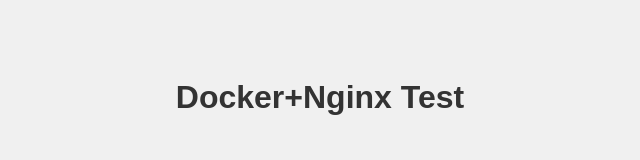
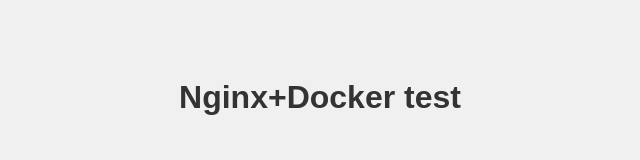
Before and after one commit to Fr3dr1ckson/lab45, a plain HTML site: page index.html in a window 1280 px wide. Shown: the whole page, without its empty margins (320-960 px from the left). Drawn offline with Linux system fonts and the light colour scheme.

Commit message:
Fifth commit

```diff
--- a/index.html
+++ b/index.html
@@ -7,6 +7,6 @@
   <link rel="stylesheet" href="style.css">
 </head>
 <body>
-  <h1>Docker+Nginx Test</h1>
+  <h1>Nginx+Docker test</h1>
 </body>
 </html>
```
Also changed, not shown: 2 other files.
